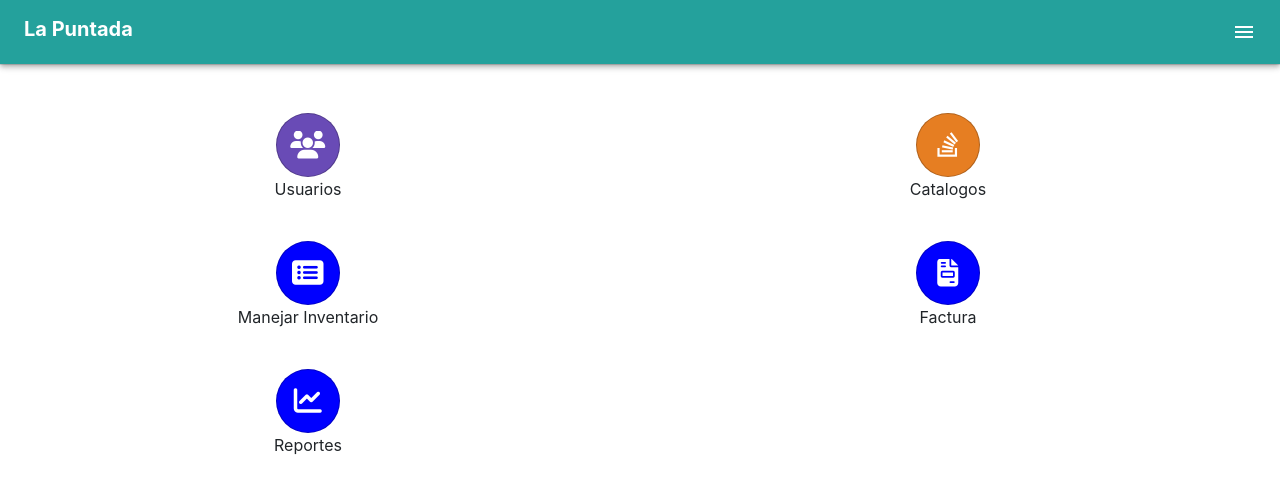
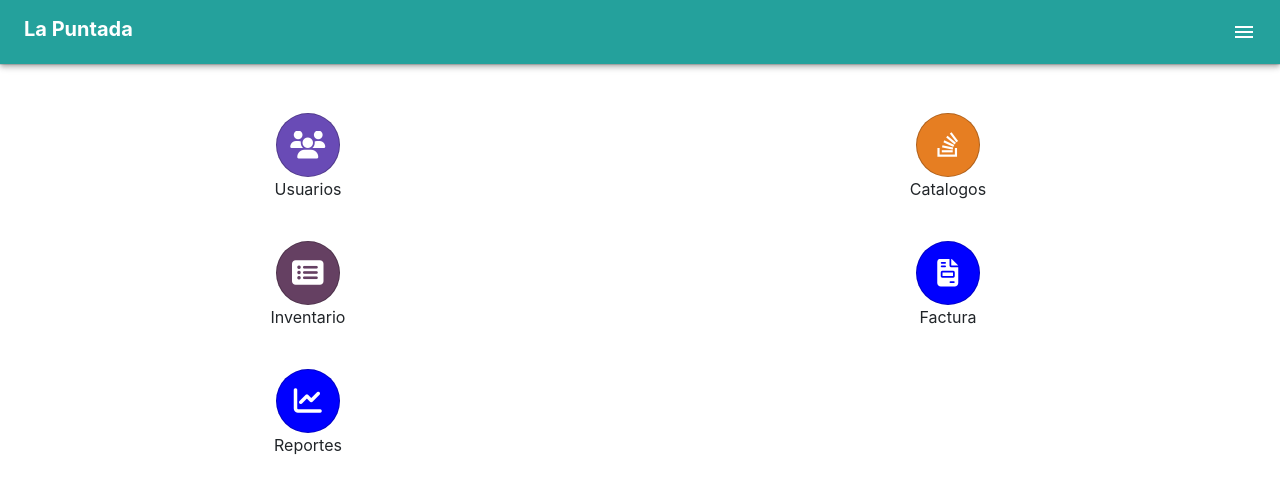
Before and after one commit to JosueSilvaA/la-puntada, a React (Create React App) app: page /main in a window 1280 px wide. Shown: the top 492 px of the page. Built offline with nearby package versions, Linux system fonts and the light colour scheme.

Commit message:
Prueba color inventario

```diff
--- a/src/Pages/Main.jsx
+++ b/src/Pages/Main.jsx
@@ -27,9 +27,9 @@ const Main = () => {
           />
           <MainItem
             iconItem="fas fa-list-alt"
-            nameItem="Manejar Inventario"
+            nameItem="Inventario"
             route="/maininventory"
-            bgColor="blue"
+            bgColor="#654062"
           />
           <MainItem
             iconItem="fas fa-file-invoice"
--- a/src/Pages/maininventory.jsx
+++ b/src/Pages/maininventory.jsx
@@ -1,5 +1,6 @@
 import React from 'react';
 import { Grid, Divider } from '@material-ui/core';
+import Helmet from 'react-helmet';
 import Hidden from '@material-ui/core/Hidden';
 import NavBar from '../Components/Navbar';
 import MainInventoryItem from '../Components/MainInventoryItem';
@@ -10,10 +11,11 @@ import '../Styles/Inventario.css'
 const MainInventory = () => {
   return (
     <>
+      <Helmet bodyAttributes={{ style: 'background-color : #654062' }} />
       <NavBar pageName="La Puntada - Inventario" goBack />
       <Divider />
       <Hidden only={['lg', 'xl', 'md']}>
-          <div className="contenedor-opciones-movil" style={{width:'100%'}}>
+          <div className="contenedor-opciones-movil" >
             <Grid container className='prueba'  alignItems="center" spacing={5} style={{width:'95%'}}>
 
                 <Grid item xs>
--- a/src/Styles/Inventario.css
+++ b/src/Styles/Inventario.css
@@ -3,8 +3,7 @@
 }
 /* ESTILOS PARA LAS CATEGORIAS DE INVENTARIO WEB*/
 .contenedor-opciones{
-    background-color: #f1f3f5;
-    width: 100%;
+    /* width: 100%; */
     height: 94vh;
     display: flex;
     justify-content: center;
@@ -29,8 +28,7 @@
 
 /* ESTILOS PARA LAS CATEGORIAS DE INVENTARIO MOVIL*/
 .contenedor-opciones-movil{
-    background-color: #f1f3f5;
-    width: 100%;
+    /* width: 100%; */
     height: 93vh;
     display: flex;
     justify-content: center;
--- a/src/Styles/Reportes.css
+++ b/src/Styles/Reportes.css
@@ -3,7 +3,7 @@
 }
 /* ESTILOS PARA LAS CATEGORIAS DE INVENTARIO WEB*/
 .contenedor-opciones{
-    background-color: #f1f3f5;
+    /* background-color: #f1f3f5; */
     width: 100%;
     height: 94vh;
     display: flex;
@@ -29,7 +29,7 @@
 
 /* ESTILOS PARA LAS CATEGORIAS DE INVENTARIO MOVIL*/
 .contenedor-opciones-movil{
-    background-color: #f1f3f5;
+    /* background-color: #f1f3f5; */
     width: 100%;
     height: 93vh;
     display: flex;
```
